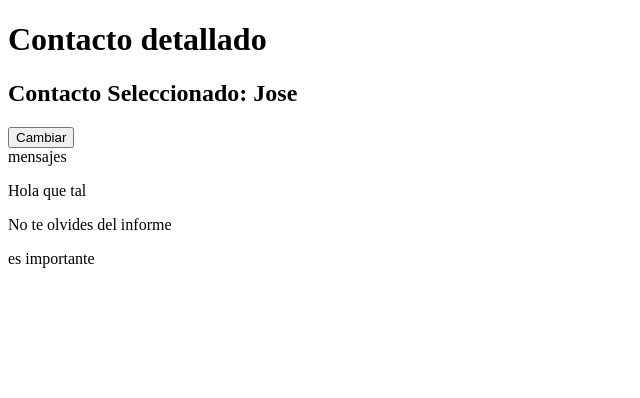
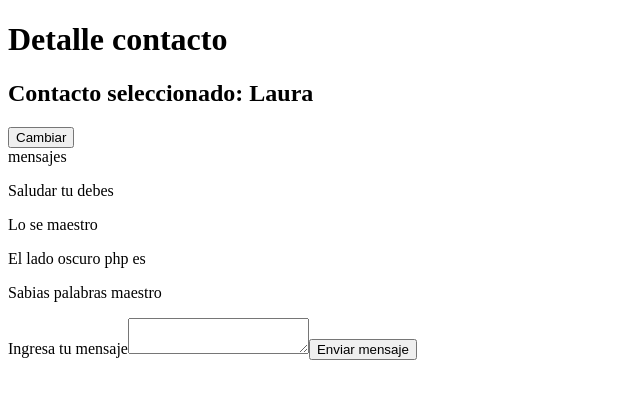
Before and after one commit to morasergio05/whatsapp, a React (Vite) app: page /contact/1 in a window 1280 px wide. Shown: the top 398 px of the page, without its empty margins (0-640 px from the left). Built offline with nearby package versions, Linux system fonts and the light colour scheme.

Commit message:
actualizacion Whatssapp

```diff
--- a/package.json
+++ b/package.json
@@ -12,7 +12,8 @@
   "dependencies": {
     "react": "^19.2.0",
     "react-dom": "^19.2.0",
-    "react-router": "^7.10.1"
+    "react-router": "^7.10.1",
+    "react-router-dom": "^7.12.0"
   },
   "devDependencies": {
     "@eslint/js": "^9.39.1",
--- a/src/Components/MessagesList/MessagesList.jsx
+++ b/src/Components/MessagesList/MessagesList.jsx
@@ -4,18 +4,18 @@ import { ContactDetailContext } from '../../Contexts/ContactDetailContext'
 
 export default function MessagesList(props) {
     const {contactSelected}=useContext(ContactDetailContext);
-    if(contactSelected.mensajes.length===0){
+    if(contactSelected.messages && contactSelected.messages.length === 0){
         return <div>No hay mensajes para este contacto</div>
     }
   return (
     <div>
         mensajes
         {
-            contactSelected.mensajes.map(
-                (mensajes)=>{
+            contactSelected && contactSelected.messages.map(
+                (message)=>{
                     return(
-                        <div key={mensajes.message_id}>
-                            <p>{mensajes.message_content}</p>
+                        <div key={message.message_id}>
+                            <p>{message.message_content}</p>
                         </div>
                     )
 
--- /dev/null
+++ b/src/Components/NewMessageForm/NewMessageForm.jsx
@@ -0,0 +1,65 @@
+import React, { useContext, useState } from 'react'
+import { ContactDetailContext } from '../../Contexts/ContactDetailContext'
+
+
+const NewMessageForm = () => {
+    const FIELD_NAMES = {
+        NEW_MESSAGE: "new_message"
+    }
+    //Ejemplo de formulario controlado
+    /*
+    Tener un estado que guarde el estado del formulario (osea que campos tiene y que valor tiene cada campo)
+    */
+
+    //Guardamos como es nuestro estado de formulario
+    const initialState = {
+        [FIELD_NAMES.NEW_MESSAGE]: ''
+    }
+
+
+
+    //Creamos el estado donde vamos a guardar nuestros valores de formulario
+    const [formState, setFormState] = useState(initialState)
+
+    //Esta funcion se llama cada vez que el input cambia de valor
+    function onUpdateInput (event) {
+        //El event.target es el elemento del cual se disparo el evento
+        const field_name = event.target.name // 'new_message' por ejemplo
+        const field_value = event.target.value // el nuevo valor
+        setFormState(
+            (currentFormState) => {
+                return {
+                    ...currentFormState,
+                    [field_name]: field_value
+                }
+            }
+        )
+    }
+
+    console.log('Valor del estado de formulario', {formState})
+
+    const {addNewMessage, contactSelected} = useContext(ContactDetailContext)
+    console.log({contactSelected})
+
+    function sendMessage (event){
+        event.preventDefault()
+        console.log(formState)
+         //Creamos el mensaje
+        addNewMessage(formState[FIELD_NAMES.NEW_MESSAGE])
+        //Resetamos el form
+        setFormState(initialState)
+    }
+  return (
+    <form onSubmit={sendMessage}>
+        <label>Ingresa tu mensaje</label>
+        <textarea
+            name={FIELD_NAMES.NEW_MESSAGE}
+            onChange={onUpdateInput}
+            value={formState[FIELD_NAMES.NEW_MESSAGE]}
+        ></textarea>
+        <button>Enviar mensaje</button>
+    </form>
+  )
+}
+
+export default NewMessageForm
--- a/src/Contexts/ContactContext.jsx
+++ b/src/Contexts/ContactContext.jsx
@@ -1,17 +1,18 @@
 import { createContext, useEffect, useState } from "react";
 import { Outlet } from "react-router";
-import { getContactsList } from '../services/contactService'
+import { getContactsList } from "../services/contactService";
 
 export const ContactContext = createContext()
-export default function ContactContextProvider() {
+
+export default function ContactContextProvider (){
+
     const [contacts, setContacts] = useState(null)
     const [loadingContacts, setLoadingContacts] = useState(true)
 
-    function loadContacts() {
+    function loadContacts (){
         setLoadingContacts(true)
         setTimeout(
-            function () {
-                //cuando cargue va a devolver la lista de contactos
+            function (){
                 const contacts_list_response = getContactsList()
                 setContacts(contacts_list_response)
                 setLoadingContacts(false)
@@ -19,45 +20,45 @@ export default function ContactContextProvider() {
             2000
         )
     }
-    function getContactById(contact_id) {
-        console.log('Buscando contacto por ID', contact_id);
-        if (!contacts || loadingContacts) {
+
+    function getContactById (contact_id){
+        if(!contacts || loadingContacts){
             return null
         }
-        for (const contact of contacts) {
-            if (Number(contact_id) === Number(contact.contact_id)) {
+        for(const contact of contacts){
+            if(Number(contact_id) === Number(contact.contact_id)){
                 return contact
             }
         }
     }
-    function updateContactById(update_contact,//objeto simil a un contacto con algunaas modificaciones (ej nombre)
-        contact_id_to_update)//un nombre que representa el id del contacto a modificar
+
+    function updateContactById (
+        update_contact_object,
+        contact_id_to_update
+    )
     {
-        const updated_contact = contacts.map(
-            //MAP se ejecuta la misma cantidad de veces que elementos tiene el array REGLAA
-            (contact) => {
-                if(Number(contact.contact_id)===contact_id_to_update){
-                    return update_contact
-                }else
-                {
-                    return contact
-                }
+        setContacts(
+            (currentContactsList) => {
+                const updatedContactsList = currentContactsList.map(
+                    (contact) => {
+                        if (Number(contact.contact_id) === Number(contact_id_to_update)) {
+                            return { ...contact, ...update_contact_object }
+                        } else {
+                            return contact
+                        }
+                    }
+                )
+                return updatedContactsList
             }
         )
-        setContacts(updated_contact)
     }
-    //useEffect se ejecuta una sola vez
+
     useEffect(
         loadContacts,
         []
     )
 
-    //TENER EN CUENTA
-    console.log(
-        'Cargando', loadingContacts,
-        'Contact list', contacts
-    )
-    const providerValue = {
+    const providerValues = {
         loadingContacts,
         contacts,
         loadContacts,
@@ -66,8 +67,9 @@ export default function ContactContextProvider() {
     }
     return (
         <ContactContext.Provider
-            value={providerValue}>
-            <Outlet />
+            value={providerValues}
+        >
+            <Outlet/>
         </ContactContext.Provider>
     )
 }
--- a/src/Contexts/ContactDetailContext.jsx
+++ b/src/Contexts/ContactDetailContext.jsx
@@ -1,31 +1,64 @@
 /*
 Crear el contexto:
-Sera un contexto que trabajara a nivel de ruta..
-Trabajara sobre <Route path='/contact/:contact_id' element={<ContactDetailContext/>}>..
+Sera un contexto que trabajara a nivel de ruta
+Trabajara sobre <Route path='/contact/:contact_id' element={<ContactDetailContext/>}>
 Llamara al contact_id de la url usando useParams
 Tendra una VARIABLE interna llamada contact_selected (Guardara el contacto seleccionado)
+Debe proveer:
+    - contactSelected
 */
+
 import { createContext, useContext } from "react";
 import { ContactContext } from "./ContactContext";
 import { Outlet, useParams } from "react-router";
 
 export const ContactDetailContext = createContext(
+    //Los valores inciales de mi contexto
     {
-        contactSelected:null
+        contactSelected: null
     }
 )
-export default function ContactDetailContextProvider() {
-    const { getContactById } = useContext(ContactContext)
+
+function ContactDetailContextProvider (){
+    const {getContactById, updateContactById} = useContext(ContactContext)
+
+
+
     //Esto nos permite caputrar parametros de busqueda en la URL
-    const { contact_id } = useParams()
+    const {contact_id} = useParams()
+
     const contactSelected = getContactById(contact_id)
-    const ProviderValue = {
-        contactSelected
+
+
+    function addNewMessage (new_message_text){
+        const new_message = {
+            message_id: contactSelected.messages.length + 1,
+            message_content: new_message_text,
+            message_status: 'UNSEEN',
+            message_created_at: new Date(),
+            send_by_me: true
+        }
+        console.log(new_message)
+        updateContactById(
+            {messages: [...contactSelected.messages, new_message]},
+            contact_id
+        )
     }
+
+    const providerValues = {
+        contactSelected: contactSelected,
+        addNewMessage: addNewMessage
+    }
+
+
     return (
+
         <ContactDetailContext.Provider
-            value={ProviderValue}>
-            <Outlet />
+            value={providerValues}
+        >
+            <Outlet/>
         </ContactDetailContext.Provider>
     )
 }
+
+export default ContactDetailContextProvider
--- a/src/Data/ContactData.js
+++ b/src/Data/ContactData.js
@@ -1,80 +1,78 @@
 const contacts_data = [
     {
         contact_id: 1,
-        contact_name: 'Jose',
-        contact_avatar: 'https://png.pngtree.com/png-clipart/20231019/original/pngtree-user-profile-avatar-png-image_13369991.png',
+        contact_name: 'Laura',
+        contact_avatar: 'https://www.seoptimer.com/storage/images/2014/08/no-con-la-mascota.jpg',
         last_message_created_at: new Date(),
         last_message_content: 'Hola que tal',
         last_message_status: 'NOT_RECEIVED', /* 'SEEN' | 'UNSEEN' */
-        mensajes:[
+        messages: [
             {
                 message_id: 1,
-                message_content: 'Hola que tal',
+                message_content: 'Saludar tu debes',
+                message_status: 'SEEN', /* 'SEEN' | 'UNSEEN' */
                 message_created_at: new Date(),
-                message_status: 'SENT' /* 'SENT' | 'RECEIVED' | 'SEEN' */
+                send_by_me: false
             },
             {
                 message_id: 2,
-                message_content: 'No te olvides del informe',
+                message_content: 'Lo se maestro',
+                message_status: 'SEEN', /* 'SEEN' | 'UNSEEN' */
                 message_created_at: new Date(),
-                message_status: 'SENT' /* 'SENT' | 'RECEIVED' | 'SEEN' */
+                send_by_me: true
             },
             {
                 message_id: 3,
-                message_content: 'es importante',
+                message_content: 'El lado oscuro php es',
+                message_status: 'SEEN', /* 'SEEN' | 'UNSEEN' */
                 message_created_at: new Date(),
-                message_status: 'SENT' /* 'SENT' | 'RECEIVED' | 'SEEN' */
-            }
+                send_by_me: false
+            },
+            {
+                message_id: 4,
+                message_content: 'Sabias palabras maestro',
+                message_status: 'SEEN', /* 'SEEN' | 'UNSEEN' */
+                message_created_at: new Date(),
+                send_by_me: true
+            },
         ]
     },
     {
         contact_id: 2,
-        contact_name: 'manuel',
-        contact_avatar: 'https://www.argentina.gob.ar/sites/default/files/manuel_belgrano_2020.jpg',
+        contact_name: 'Yoda',
+        contact_avatar: 'https://static.wikia.nocookie.net/esstarwars/images/4/45/Yoda.jpg/revision/latest?cb=20090507210712',
         last_message_created_at: new Date(),
         last_message_content: 'Saludar tu debes',
         last_message_status: 'SEEN', /* 'SEEN' | 'UNSEEN' */
-        mensajes:[
+        messages: [
             {
                 message_id: 1,
-                message_content: 'te guso la bandera que hice?',
+                message_content: 'Saludar tu debes',
+                message_status: 'SEEN', /* 'SEEN' | 'UNSEEN' */
                 message_created_at: new Date(),
-                message_status: 'SENT' /* 'SENT' | 'RECEIVED' | 'SEEN' */
+                send_by_me: false
             },
             {
                 message_id: 2,
-                message_content: 'espero que si',
+                message_content: 'Lo se maestro',
+                message_status: 'SEEN', /* 'SEEN' | 'UNSEEN' */
                 message_created_at: new Date(),
-                message_status: 'SENT' /* 'SENT' | 'RECEIVED' | 'SEEN' */
+                send_by_me: true
             },
             {
                 message_id: 3,
-                message_content: 'Nos vemos pronto',
+                message_content: 'El lado oscuro php es',
+                message_status: 'SEEN', /* 'SEEN' | 'UNSEEN' */
                 message_created_at: new Date(),
-                message_status: 'SENT' /* 'SENT' | 'RECEIVED' | 'SEEN' */
-            }
-        ]
+                send_by_me: false
             },
             {
-        contact_id: 3,
-        contact_name: 'Camila',
-        contact_avatar: 'https://encrypted-tbn0.gstatic.com/images?q=tbn:ANd9GcTYragrFQitrNjRDWKDXHXpvQeLYk3HXP2pGA&s',
-        last_message_created_at: new Date(),
-        last_message_content: 'Saludar tu debes',
-        last_message_status: 'UNSEEN', /* 'SEEN' | 'UNSEEN' */
-        mensajes:[
-            {
-                message_id: 1,
-                message_content: 'mañana es mi cumpleaños',
+                message_id: 4,
+                message_content: 'Sabias palabras maestro',
+                message_status: 'SEEN', /* 'SEEN' | 'UNSEEN' */
                 message_created_at: new Date(),
-                message_status: 'SENT' /* 'SENT' | 'RECEIVED' | 'SEEN' */
+                send_by_me: true
             },
-            {
-                 message_id: 2,
-                message_content: 'espero verte',
-                message_created_at: new Date(),
-                message_status: 'SENT' /* 'SENT' | 'RECEIVED' | 'SEEN' */
-            }
         ]
     },
 ]
--- a/src/Screens/ContactDetailScreen/ContactDetailScreen.jsx
+++ b/src/Screens/ContactDetailScreen/ContactDetailScreen.jsx
@@ -1,27 +1,28 @@
-import React, { use, useContext, useEffect } from 'react'
-import { useParams } from 'react-router';
-import { getContactById } from '../../services/contactService';
-import MessagesList from '../../Components/MessagesList/MessagesList';
-import { ContactDetailContext } from '../../Contexts/ContactDetailContext';
-import { ContactContext } from '../../Contexts/ContactContext';
+import React, { useContext } from 'react'
+
+import MessagesList from '../../Components/MessagesList/MessagesList'
+import { ContactDetailContext } from '../../Contexts/ContactDetailContext'
+import { ContactContext } from '../../Contexts/ContactContext'
+import NewMessageForm from '../../Components/NewMessageForm/NewMessageForm'
+
+export default function ContactDetailScreen() {
+    const { contactSelected } = useContext(ContactDetailContext)
 
 
-export default function ContactDetailScreen() {
-    const { contactSelected } = useContext(ContactDetailContext);
+    if(!contactSelected){
+        return (
+            <div>
+                <h2>Contacto no encontrado</h2>
+            </div>
+        )
+    }
+    const { updateContactById } = useContext(ContactContext)
 
-    console.log('Contacto encontrado con Contexto', contactSelected);
-    if (!contactSelected) {
-        return <div>Contacto no encontrado</div>
-    }
-      const { updateContactById } = useContext(ContactContext);
-    //A los 3 seg de ejecutarse el componente quiero que se modifique el nombre del contacto a ratatuille
-
-    console.log('contacto despues de la actualizacion', contactSelected);
-    return (
-        <div>
-            <h1>Contacto detallado</h1>
-            <h2> Contacto Seleccionado: {contactSelected.contact_name}</h2>
-          <button
+  return (
+    <div>
+        <h1>Detalle contacto</h1>
+        <h2>Contacto seleccionado: {contactSelected.contact_name}</h2>
+        <button
             onClick={
                 () => {
                     updateContactById(
@@ -31,14 +32,8 @@ export default function ContactDetailScreen() {
                 }
             }
         >Cambiar</button>
-            <div>
-                <MessagesList mensajes={contactSelected.mensajes} />
-            </div>
-        </div>
-    )
+        <MessagesList />
+        <NewMessageForm/>
+    </div>
+  )
 }
-
-/*
-Crear mensajes en cada contacto (en contactData.js)
-Renderizar la lista de mensajes en un componente llamado MessagesList (No hace falta estilos en esta etapa)
-*/
--- a/src/Screens/HomeScreen/HomeScreen.jsx
+++ b/src/Screens/HomeScreen/HomeScreen.jsx
@@ -1,13 +1,14 @@
-import React, { useContext } from "react";
-import ContactSidebar from "../../Components/ContactSideBar/ContactSideBar";
-import { ContactContext } from "../../Contexts/ContactContext";
+import React, { useContext } from 'react'
+import ContactSidebar from '../../Components/ContactSideBar/ContactSideBar'
+import { ContactContext } from '../../Contexts/ContactContext'
+
+
 export default function HomeScreen() {
-    const{updateContactById, contacts}= useContext(ContactContext)
-    console.log('prueba contacto', contacts?.[0])
-    return (
-        <div>
-            <h1>Pagina Principal</h1>
-            <button
+  const {updateContactById, contacts} = useContext(ContactContext)
+  return (
+    <div>
+        <h1>Pantalla principal</h1>
+        <button
             onClick={
                 () => {
                     updateContactById(
@@ -17,7 +18,7 @@ export default function HomeScreen() {
                 }
             }
         >Cambiar</button>
-            <ContactSidebar />
-        </div>
-    )
+        <ContactSidebar/>
+    </div>
+  )
 }
```
Also changed, not shown: 1 other file (tests, documents, lock files or other folders). Lines whose indentation alone changed are shown as unchanged.
